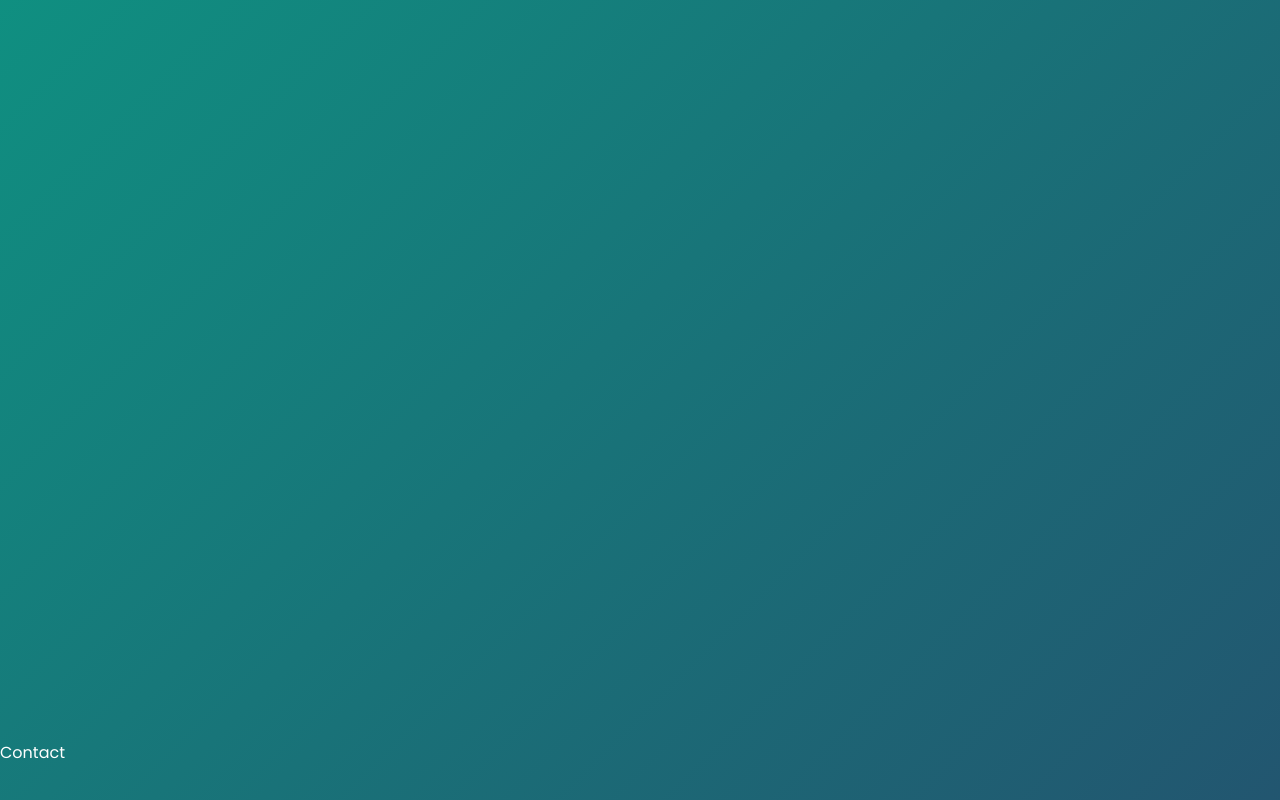
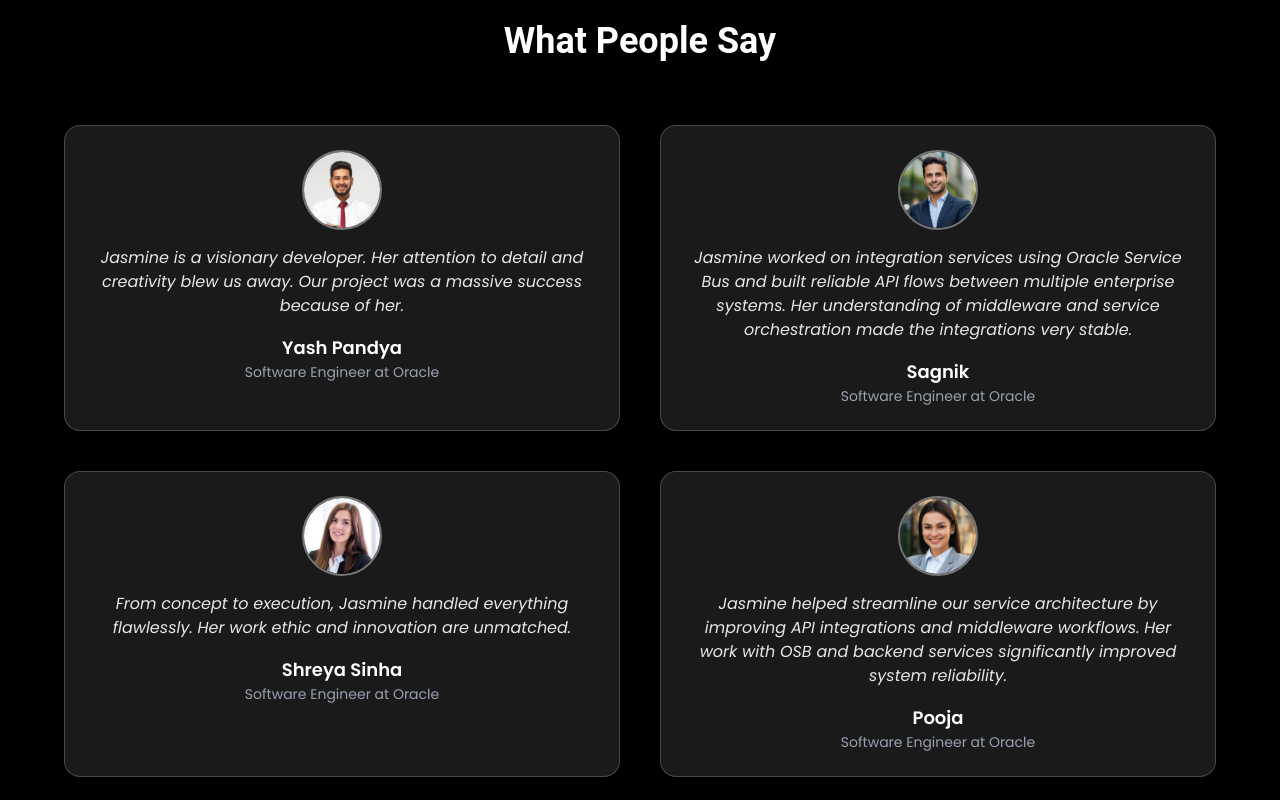
Before and after one commit to jasmine-1612/Jas.in, a React (Vite) app: page / in a window 1280 px wide. Shown: the part 7060-7860 px from the top of the page. Built offline with nearby package versions, Linux system fonts and the light colour scheme.

Commit message:
Testimoni section completed

```diff
--- a/src/sections/Testimonials.jsx
+++ b/src/sections/Testimonials.jsx
@@ -1,11 +1,94 @@
-import React from 'react'
+import m1 from "../assets/m1.PNG";
+import m2 from "../assets/m2.PNG";
+import w1 from "../assets/w1.PNG";
+import w2 from "../assets/w2.PNG";
 
-const Testimonials = () => {
-  return (
-    <div className='w-full h-screen'>
-      Testimonials
-    </div>
-  )
+import { motion } from "framer-motion";
+
+const MH2 = motion.h2;
+const MiDv = motion.div;
+
+const testimonials =[
+  {
+    name:"Yash Pandya",
+    role:"Software Engineer at Oracle",
+    review:"Jasmine is a visionary developer. Her attention to detail and creativity blew us away. Our project was a massive success because of her.",
+    img:m1,
+
+  },
+  {
+    name:"Sagnik",
+    role:"Software Engineer at Oracle",
+    review:"Jasmine worked on integration services using Oracle Service Bus and built reliable API flows between multiple enterprise systems. Her understanding of middleware and service orchestration made the integrations very stable.",
+    img:m2,
+  },
+  {
+    name:"Shreya Sinha",
+    role:"Software Engineer at Oracle",
+    review:"From concept to execution, Jasmine handled everything flawlessly. Her work ethic and innovation are unmatched.",
+    img:w1,
+  },
+  {
+    name:"Pooja",
+    role:"Software Engineer at Oracle",
+    review:"Jasmine helped streamline our service architecture by improving API integrations and middleware workflows. Her work with OSB and backend services significantly improved system reliability.",
+    img:w2,
+  },
+
+
+]
+
+
+
+
+
+function Testimonials(){
+  return(
+    <section id="Testimonials" className="relative min-h-screen bg-black text-white flex flex-col items-center justify-between px-6 py-20">
+
+      <MH2 initial={{opacity:0, y:-50}}
+      animate={{opacity:1, y:0}}
+      transition={{duration:0.6}}
+      className="text-4xl font-bold mb-16"
+
+      >
+          What People Say
+
+      </MH2>
+
+      <div className="grid grid-cols-1 sm:grid-cols-2 lg:grid-cols-2 gap-10 max-w-6xl w-full">
+        {testimonials.map((testi,idx) =>(
+          <MiDv
+          key={testi.name+idx}
+          initial={{opacity:0 , y:50}}
+          whileInView={{opacity:1, y:0}}
+          transition={{duration:0.5, delay:idx * 0.2}}
+          viewport={{once:true}}
+          className="bg-white/10 backdrop-blur-lg border border-white/20 rounded-2xl p-6 flex flex-col items-center text-center transform transition duration-500 hover:scale-105 hover:-rotate-1">
+            <img
+            src={testi.img}
+            alt={testi.name}
+            className="w-20 h-20 rounded-full border-2 border-white/40 mb-4 object-cover"
+            laoding="lazy"/>
+
+            <p className="text-gray-200 italic mb-4">
+            {testi.review}
+            </p>
+            <h3 className="text-lg font-semibold">
+              {testi.name}
+            </h3>
+
+            <p className="text-sm text-gray-400">
+              {testi.role}
+            </p>
+
+          </MiDv>
+        ))}
+      </div>
+
+    </section>
+  );
 }
 
-export default Testimonials
+
+export default Testimonials;
```
